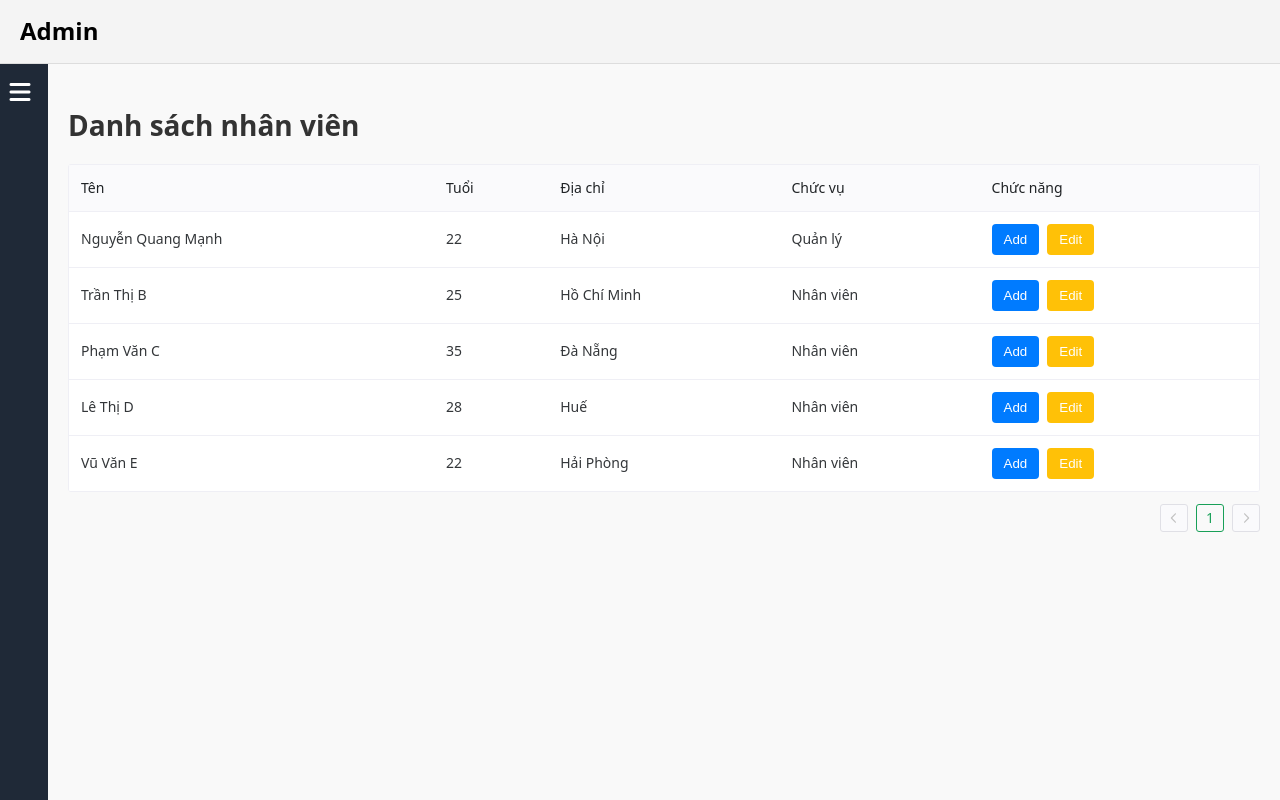
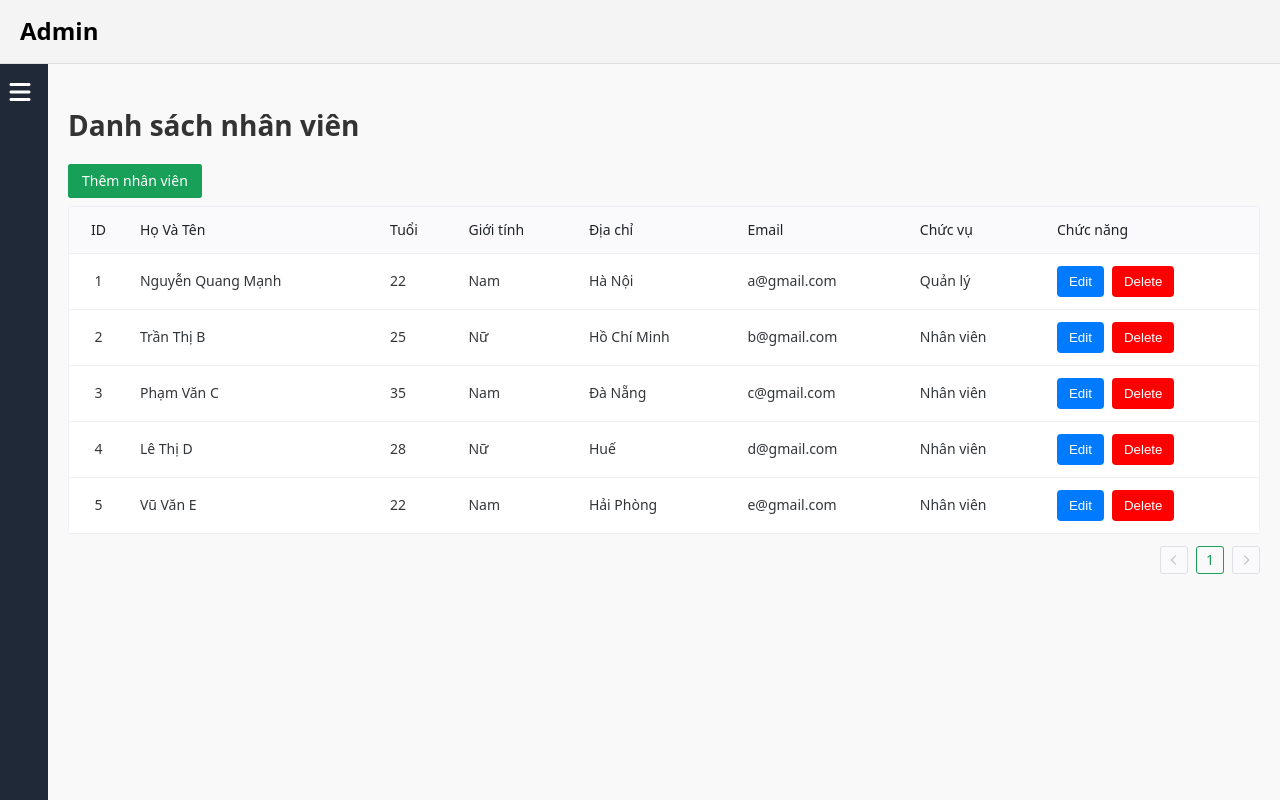
Before and after one commit to Manh-Ne/FENailBooking, a Vue app: page /admin/staff-list in a window 1280 px wide. Built offline with nearby package versions, Linux system fonts and the light colour scheme.

Commit message:
Fix UI table, add PopupConfirmDelete

```diff
--- a/src/App.vue
+++ b/src/App.vue
@@ -13,7 +13,9 @@ export default {
 </script>
 
 <template>
-  <component :is="layout">
-    <RouterView />
-  </component>
+  <n-config-provider>
+    <n-dialog-provider>
+      <router-view />
+    </n-dialog-provider>
+  </n-config-provider>
 </template>
--- a/src/views/AdminView/AdminAppointmentsAdd.vue
+++ b/src/views/AdminView/AdminAppointmentsAdd.vue
@@ -1,12 +1,89 @@
 <template>
   <div>
-    <h1>Thêm lịch hẹn</h1>
-    <!-- Form để thêm nhân viên -->
+    <n-card title="Thêm Lịch Hẹn" style="margin-top: 20px;">
+      <n-form :model="appointment" :rules="rules" ref="appointmentForm" label-width="120px">
+        <n-form-item label="Tên Khách Hàng" path="name">
+          <n-input v-model="appointment.name" placeholder="Nhập tên khách hàng" />
+        </n-form-item>
+        <n-form-item label="Số Điện Thoại" path="phone">
+          <n-input v-model="appointment.phone" placeholder="Nhập số điện thoại" />
+        </n-form-item>
+        <n-form-item label="Email" path="email">
+          <n-input v-model="appointment.email" type="email" placeholder="Nhập email" />
+        </n-form-item>
+        <n-form-item label="Ngày Hẹn" path="date">
+          <n-date-picker v-model="appointment.date" type="date" placeholder="Chọn ngày hẹn" />
+        </n-form-item>
+        <n-form-item label="Giờ Hẹn" path="time">
+          <n-time-picker v-model="appointment.time" placeholder="Chọn giờ hẹn" />
+        </n-form-item>
+        <n-form-item label="Dịch Vụ" path="service">
+          <n-select v-model="appointment.service" :options="serviceOptions" placeholder="Chọn dịch vụ" />
+        </n-form-item>
+        <n-form-item label="Trạng Thái" path="status">
+          <n-select v-model="appointment.status" :options="statusOptions" placeholder="Chọn trạng thái" />
+        </n-form-item>
+        <n-form-item>
+          <n-space>
+            <n-button type="primary" @click="onSubmit">Lưu</n-button>
+            <n-button @click="onCancel">Hủy</n-button>
+          </n-space>
+        </n-form-item>
+      </n-form>
+    </n-card>
   </div>
 </template>
 
 <script>
 export default {
   name: "AdminAppointmentsAdd",
+  data() {
+    return {
+      appointment: {
+        name: "",
+        phone: "",
+        email: "",
+        date: null,
+        time: null,
+        service: null,
+        status: null,
+      },
+      serviceOptions: [
+        { label: "Làm nail", value: "Làm nail" },
+        { label: "Tư vấn", value: "Tư vấn" },
+      ],
+      statusOptions: [
+        { label: "Đã đặt", value: "Đã đặt" },
+        { label: "Đã xác nhận", value: "Đã xác nhận" },
+        { label: "Đã hủy", value: "Đã hủy" },
+      ],
+      rules: {
+        name: [{ required: true, message: "Vui lòng nhập tên khách hàng" }],
+        phone: [{ required: true, message: "Vui lòng nhập số điện thoại" }],
+        email: [{ required: true, message: "Vui lòng nhập email" }],
+        date: [{ required: true, message: "Vui lòng chọn ngày hẹn" }],
+        time: [{ required: true, message: "Vui lòng chọn giờ hẹn" }],
+        service: [{ required: true, message: "Vui lòng chọn dịch vụ" }],
+        status: [{ required: true, message: "Vui lòng chọn trạng thái" }],
+      },
+    };
+  },
+  methods: {
+    onSubmit() {
+      this.$refs.appointmentForm.validate((valid) => {
+        if (valid) {
+          console.log("Lịch hẹn mới:", this.appointment);
+          alert("Lịch hẹn đã được thêm thành công!");
+          this.$router.push({ name: "appointments-list" });
+        }
+      });
+    },
+    onCancel() {
+      this.$router.push({ name: "appointments-list" });
+    },
+  },
 };
 </script>
+
+<style scoped>
+</style>
--- a/src/views/AdminView/AdminAppointmentsList.vue
+++ b/src/views/AdminView/AdminAppointmentsList.vue
@@ -1,6 +1,5 @@
 <template>
   <div>
-    <h2>Quản Lý Lịch Hẹn</h2>
     <n-card title="Danh Sách Lịch Hẹn" style="margin-top: 20px;">
       <n-space vertical>
         <n-button type="primary" @click="onAddAppointment">Thêm Lịch Hẹn</n-button>
@@ -79,7 +78,7 @@ export default {
           key: "status",
         },
         {
-          title: "Tác Vụ",
+          title: "Chức năng",
           key: "actions",
           render: (row) =>
             [
@@ -127,12 +126,12 @@ export default {
   },
   methods: {
     onAddAppointment() {
+      this.$router.push({ name: "appointments-add" });
+    },
+    onEditAppointment() {
 
     },
-    onEditAppointment(row) {
-
-    },
-    onDeleteAppointment(row) {
+    onDeleteAppointment() {
 
     },
   },
@@ -140,7 +139,5 @@ export default {
 </script>
 
 <style scoped>
-h2 {
-  margin-top: 20px;
-}
+
 </style>
--- a/src/views/AdminView/AdminCustomersList.vue
+++ b/src/views/AdminView/AdminCustomersList.vue
@@ -1,6 +1,7 @@
 <template>
   <div>
     <h1>Danh sách khách hàng</h1>
+    <n-button type="primary" style="margin-bottom: 8px;" @click="onAddCustomer">Thêm khách hàng</n-button>
     <n-data-table
       :columns="columns"
       :data="data"
@@ -16,6 +17,11 @@ import { useRouter } from "vue-router";
 
 function createColumns(router){
   return [
+    {
+      title: "ID",
+      key: "id",
+      align: "center",
+    },
   {
       title: "Tên",
       key: "name",
@@ -23,6 +29,10 @@ function createColumns(router){
     {
       title: "Tuổi",
       key: "age",
+    },
+    {
+      title: "Giới tính",
+      key: "gender",
     },
     {
       title: "Địa chỉ",
@@ -50,16 +60,16 @@ function createColumns(router){
                 cursor: "pointer",
                 marginRight: "8px",
               },
-              onClick: () => router.push({ name: "customers-add" }),
+
             },
-            "Add"
+            "Edit"
           ),
           h(
             "button",
             {
               class: "btn btn-warning",
               style: {
-                backgroundColor: "#ffc107",
+                backgroundColor: "red",
                 color: "white",
                 padding: "8px 12px",
                 border: "none",
@@ -67,7 +77,7 @@ function createColumns(router){
                 cursor: "pointer",
               },
             },
-            "Edit"
+            "Delete"
           ),
         ]
       }
@@ -78,15 +88,19 @@ export default defineComponent({
   setup(){
     const router = useRouter();
     const data = ref([
-      { id: 1, name: "Nguyễn Quang Mạnh", age: 22, address: "Hà Nội"},
-      { id: 2, name: "Trần Thị B", age: 25, address: "Hồ Chí Minh"},
-      { id: 3, name: "Phạm Văn C", age: 35, address: "Đà Nẵng"},
-      { id: 4, name: "Lê Thị D", age: 28, address: "Huế"},
-      { id: 5, name: "Vũ Văn E", age: 22, address: "Hải Phòng"},
+      { id: 1, name: "Nguyễn Quang Mạnh", age: 22, gender: "Nam", address: "Hà Nội"},
+      { id: 2, name: "Trần Thị B", age: 25, gender: "Nữ", address: "Hồ Chí Minh"},
+      { id: 3, name: "Phạm Văn C", age: 35, gender: "Nam", address: "Đà Nẵng"},
+      { id: 4, name: "Lê Thị D", age: 28, gender: "Nữ", address: "Huế"},
+      { id: 5, name: "Vũ Văn E", age: 22, gender: "Nam", address: "Hải Phòng"},
     ]);
     const columns = createColumns(router);
+    const onAddCustomer = () => {
+      router.push({ name: 'customers-add' });
+    }
     return{
       data,
+      onAddCustomer,
       columns
     }
   }
--- a/src/views/AdminView/AdminStaffAdd.vue
+++ b/src/views/AdminView/AdminStaffAdd.vue
@@ -11,6 +11,7 @@
         <n-input-number v-model="age" placeholder="Nhập tuổi" :min="18" required />
       </n-form-item>
 
+
       <n-form-item label="Địa chỉ" :label-placement="'top'">
         <n-input v-model="address" placeholder="Nhập địa chỉ" required />
       </n-form-item>
@@ -19,9 +20,15 @@
         <n-input v-model="position" placeholder="Nhập chức vụ" required />
       </n-form-item>
 
+      <n-form-item label="Email" :label-placement="'top'">
+        <n-input v-model="email" placeholder="Nhập email" required />
+      </n-form-item>
+
       <n-form-item>
         <n-button type="Info" html-type="submit">Thêm nhân viên</n-button>
       </n-form-item>
+
+
     </n-form>
   </div>
 </template>
@@ -45,6 +52,7 @@ export default defineComponent({
       age: null,
       address: '',
       position: '',
+      email: '',
     };
   },
   methods: {
@@ -54,14 +62,12 @@ export default defineComponent({
         age: this.age,
         address: this.address,
         position: this.position,
+        email: this.email,
       };
 
       console.log('Thêm nhân viên:', newStaff);
       this.$router.push({ name: 'staff-list' });
-      this.name = '';
-      this.age = null;
-      this.address = '';
-      this.position = '';
+
     },
   },
 });
--- a/src/views/AdminView/AdminStaffList.vue
+++ b/src/views/AdminView/AdminStaffList.vue
@@ -1,6 +1,7 @@
 <template>
   <div>
     <h1>Danh sách nhân viên</h1>
+    <n-button type="primary" style="margin-bottom: 8px;" @click="onAddStaff">Thêm nhân viên</n-button>
     <n-data-table
       :columns="columns"
       :data="data"
@@ -11,30 +12,50 @@
 </template>
 
 <script>
+
+import { useDialog } from "naive-ui";
 import { defineComponent, ref, h } from "vue";
 import { useRouter } from "vue-router";
 
-function createColumns(router) {
+function createColumns(router, dialog) {
   return [
     {
-      title: "Tên",
+      title: "ID",
+      key: "id",
+      align: "center",
+    },
+    {
+      title: "Họ Và Tên",
       key: "name",
+
     },
     {
       title: "Tuổi",
       key: "age",
+
+    },
+    {
+      title: "Giới tính",
+      key: "gender",
     },
     {
       title: "Địa chỉ",
       key: "address",
+
+    },
+    {
+      title: "Email",
+      key: "email",
     },
     {
       title: "Chức vụ",
       key: "position",
+
     },
     {
       title: "Chức năng",
       key: "actions",
+
       render(row) {
         return [
           h(
@@ -50,25 +71,40 @@ function createColumns(router) {
                 cursor: "pointer",
                 marginRight: "8px",
               },
-              onClick: () => router.push({ name: "staff-add" }),
+
 
             },
-            "Add"
+            "Edit"
           ),
           h(
             "button",
             {
               class: "btn btn-warning",
               style: {
-                backgroundColor: "#ffc107",
+                backgroundColor: "red",
                 color: "white",
                 padding: "8px 12px",
                 border: "none",
                 borderRadius: "4px",
                 cursor: "pointer",
               },
+              onClick: () => {
+                dialog.warning({
+                  title: "Xác nhận xóa",
+                  content: `Bạn có chắc chắn muốn xóa nhân viên ${row.name}?`,
+                  positiveText: "Đồng ý",
+                  negativeText: "Hủy",
+                  onPositiveClick: () => {
+                    console.log("Đã xóa");
+                  },
+                  onNegativeClick: () => {
+                    console.log("Hủy xóa");
+                  },
+                });
+              },
+
             },
-            "Edit"
+            "Delete"
           ),
         ];
       },
@@ -79,19 +115,23 @@ function createColumns(router) {
 export default defineComponent({
   setup() {
     const router = useRouter();
+    const dialog = useDialog();
     const data = ref([
-      { id: 1, name: "Nguyễn Quang Mạnh", age: 22, address: "Hà Nội", position: "Quản lý" },
-      { id: 2, name: "Trần Thị B", age: 25, address: "Hồ Chí Minh", position: "Nhân viên" },
-      { id: 3, name: "Phạm Văn C", age: 35, address: "Đà Nẵng", position: "Nhân viên" },
-      { id: 4, name: "Lê Thị D", age: 28, address: "Huế", position: "Nhân viên" },
-      { id: 5, name: "Vũ Văn E", age: 22, address: "Hải Phòng", position: "Nhân viên" },
+      { id: 1, name: "Nguyễn Quang Mạnh", age: 22, gender: "Nam", address: "Hà Nội", email: "a@gmail.com", position: "Quản lý" },
+      { id: 2, name: "Trần Thị B", age: 25, gender: "Nữ", address: "Hồ Chí Minh", email: "b@gmail.com", position: "Nhân viên" },
+      { id: 3, name: "Phạm Văn C", age: 35, gender: "Nam", address: "Đà Nẵng", email: "c@gmail.com", position: "Nhân viên" },
+      { id: 4, name: "Lê Thị D", age: 28, gender: "Nữ", address: "Huế", email: "d@gmail.com", position: "Nhân viên" },
+      { id: 5, name: "Vũ Văn E", age: 22, gender: "Nam", address: "Hải Phòng", email: "e@gmail.com", position: "Nhân viên" },
     ]);
 
-    const columns = createColumns(router);
-
+    const columns = createColumns(router, dialog);
+    const onAddStaff = () => {
+      router.push({ name: 'staff-add' });
+    };
     return {
       data,
       columns,
+      onAddStaff,
     };
   },
 });
```
